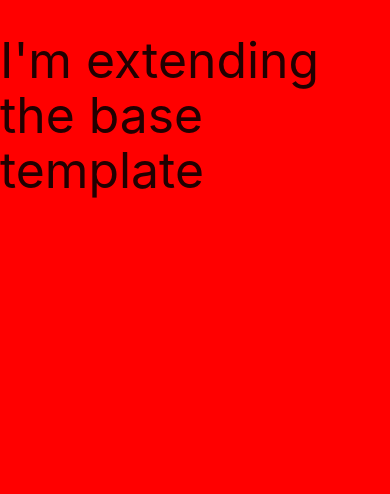
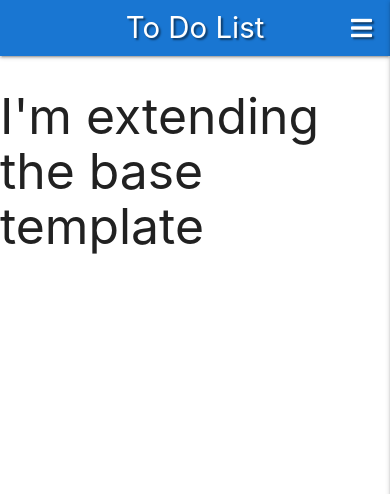
Before and after one commit to Tipoki13/to-do-list, a Flask app: page / in a window 390 px wide. Shown: the top 494 px of the page. Run offline with Flask 2, Linux system fonts and the light colour scheme; data that the repository does not hold is empty; some libraries are stand-ins or nearby versions.

Commit message:
Add navbar and mobile side navbar

```diff
--- a/static/css/style.css
+++ b/static/css/style.css
@@ -1,3 +1,3 @@
-body {
-    background-color: red;
+.text-shadow {
+    text-shadow: 2px 2px 2px rgba(0, 0, 0, 0.5);
 }
--- a/static/js/script.js
+++ b/static/js/script.js
@@ -0,0 +1,3 @@
+$(document).ready(function(){
+    $(".sidenav").sidenav({edge: "right"});
+  });
--- a/templates/base.html
+++ b/templates/base.html
@@ -12,10 +12,37 @@
     <title>To Do List</title>
 </head>
 <body>
+
+    <header>
+        <!--Navbar-->
+        <nav class="nav-extended text-shadow blue darken-2">
+            <div class="nav-wrapper">
+            <a href="{{ url_for('get_to_do') }}" class="brand-logo">To Do List</a>
+            <a href="#" data-target="mobile-demo" class="sidenav-trigger right"><i class="fas fa-bars"></i></a>
+            <ul class="right hide-on-med-and-down">
+                <li><a href="{{ url_for('get_to_do') }}">List</a></li>
+                <li><a href="#">Add Item</a></li>
+                <li><a href="#">Login</a></li>
+                <li><a href="#">Register</a></li>
+                <li><a href="#">Logout</a></li>
+            </ul>
+            </div>
+        </nav>
+        <!--Mobile Side Navbar-->
+        <ul class="sidenav" id="mobile-demo">
+            <li><h4 class="center-align light-blue-text text-darken-4">To Do List</h4></li>
+            <li><a href="{{ url_for('get_to_do') }}">List</a></li>
+            <li><a href="#">Add Item</a></li>
+            <li><a href="#">Login</a></li>
+            <li><a href="#">Register</a></li>
+            <li><a href="#">Logout</a></li>
+        </ul>
+    </header>
+
     {% block content %}
     {% endblock %}
 
-    <script src="http://code.jquery.com/jquery-3.5.1.min.js"
+    <script src="https://code.jquery.com/jquery-3.5.1.min.js"
         integrity="sha256-9/aliU8dGd2tb6OSsuzixeV4y/faTqgFtohetphbbj0=" crossorigin="anonymous"></script>
     <script src="https://cdnjs.cloudflare.com/ajax/libs/materialize/1.0.0/js/materialize.min.js"></script>
     <script src="{{ url_for('static', filename='js/script.js') }}"></script>
--- a/templates/to_do.html
+++ b/templates/to_do.html
@@ -6,7 +6,7 @@
     {% for to_do in to_do %}
         {{ to_do.title }}<br>
         {{ to_do.due_date }}<br>
-        {{ to_do.description }}<br>
+        {{ to_do.detail }}<br>
         {{ to_do.user }}<br>
     {% endfor %}
 
```
